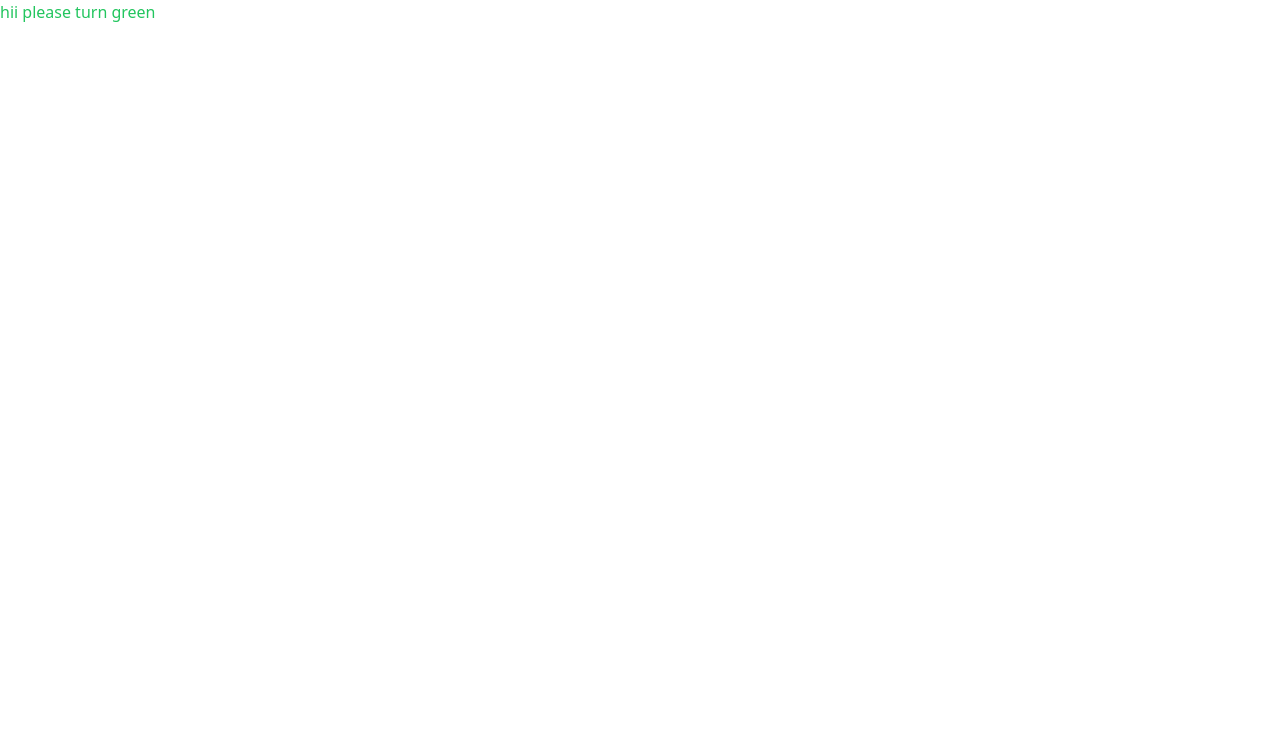
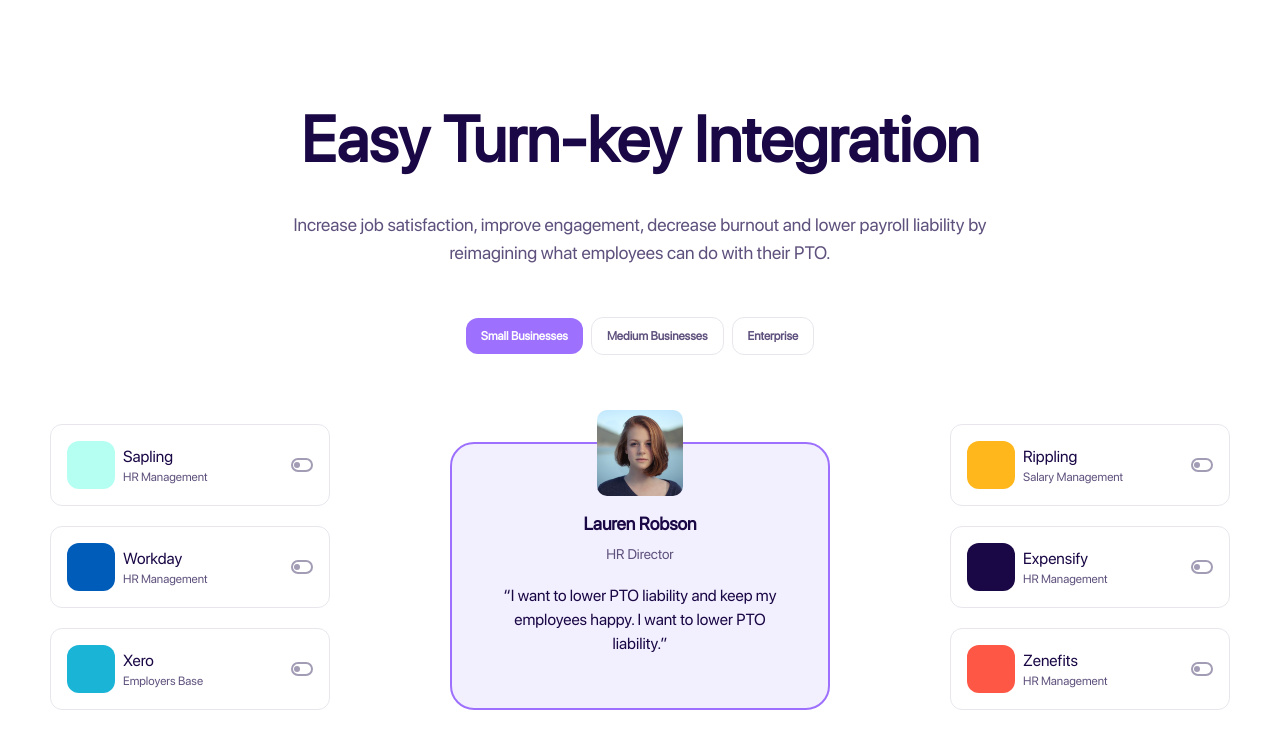
Before and after one commit to KatoMagradze/nexus-assignment, a React (Vite) app: page / in a window 1280 px wide. Shown: the top 748 px of the page. Built offline with nearby package versions, Linux system fonts and the light colour scheme.

Commit message:
feat: layout progress

```diff
--- a/src/App.tsx
+++ b/src/App.tsx
@@ -1,7 +1,27 @@
 import "./App.css";
+import React from "react";
+import { Layout } from "./modules/index";
 
 function App() {
-  return <div className={"text-green-500"}>hii please turn green</div>;
+  return (
+    <div
+      className={"bg-white min-h-screen flex justify-center items-center p-10"}
+    >
+      <div className={"flex flex-col justify-center items-center"}>
+        <div className={"text-center mb-[50px] max-w-[779px]"}>
+          <h1 className={"font-bold text-6xl text-primary-content mb-6"}>
+            Easy Turn-key Integration
+          </h1>
+          <p className={"text-lg text-secondary-content"}>
+            Increase job satisfaction, improve engagement, decrease burnout and
+            lower payroll liability by reimagining what employees can do with
+            their PTO.
+          </p>
+        </div>
+        <Layout />
+      </div>
+    </div>
+  );
 }
 
 export default App;
--- /dev/null
+++ b/src/components/Icon/Icon.tsx
@@ -0,0 +1,9 @@
+import React from "react";
+
+interface IIcon {
+  className: string;
+}
+
+export const Icon: React.FC<IIcon> = ({ className }) => {
+  return <div className={`w-12 h-12 rounded-xl ${className || ""}`} />;
+};
--- /dev/null
+++ b/src/components/Switch/Switch.tsx
@@ -0,0 +1,27 @@
+import React from "react";
+
+interface ISwitch {
+  active?: boolean;
+  onClick?: (isActive: boolean) => void;
+}
+
+export const Switch: React.FC<ISwitch> = ({ active = false, onClick }) => {
+  const handleClick = () => {
+    onClick?.(!active);
+  };
+
+  return (
+    <div
+      className={`w-[22px] h-3.5 rounded-3xl relative cursor-pointer p-0.5 ${
+        active ? "bg-primary p-1" : "border-2 border-darkgrey p-0.5"
+      }`}
+      onClick={handleClick}
+    >
+      <div
+        className={`rounded-full absolute w-1.5 h-1.5 ${
+          active ? "bg-white right-[3px]" : "bg-darkgrey left-px"
+        }`}
+      />
+    </div>
+  );
+};
--- /dev/null
+++ b/src/components/Tabs/Tabs.tsx
@@ -0,0 +1,47 @@
+import React, { useState } from "react";
+
+interface ITabItem {
+  key: number;
+  label: string;
+}
+
+interface ITabs {
+  tabItems: ITabItem[];
+  defaultActiveTabKey: any;
+  className?: string;
+  onChange?: (activeTab: any) => void;
+}
+
+export const Tabs: React.FC<ITabs> = ({
+  tabItems,
+  defaultActiveTabKey,
+  className,
+  onChange,
+}) => {
+  const [activeTab, setActiveTab] = useState(defaultActiveTabKey);
+
+  const handleTabClick = (active) => {
+    onChange?.(active);
+    setActiveTab(active);
+  };
+
+  return (
+    <div
+      className={`flex justify-center items-center gap-2 ${className || ""}`}
+    >
+      {tabItems.map((item) => {
+        return (
+          <div
+            key={item.key}
+            className={`py-2.5 px-[15px] font-bold text-xs text-secondary-content cursor-pointer border border-grey rounded-xl ${
+              activeTab === item.key ? "bg-primary text-white border-none" : ""
+            }`}
+            onClick={() => handleTabClick(item.key)}
+          >
+            {item.label}
+          </div>
+        );
+      })}
+    </div>
+  );
+};
--- /dev/null
+++ b/src/components/index.ts
@@ -0,0 +1,4 @@
+import { Tabs } from "./Tabs/Tabs";
+import { Icon } from "./Icon/Icon";
+
+export { Tabs, Icon };
--- a/src/index.css
+++ b/src/index.css
@@ -1,3 +1,14 @@
 @tailwind base;
 @tailwind components;
 @tailwind utilities;
+
+@layer base {
+    @font-face {
+        src: url(fonts/sf-pro.ttf);
+        font-family: SFPro;
+    }
+}
+
+body {
+    font-family: SFPro, serif;
+}
--- /dev/null
+++ b/src/modules/Layout/Layout.tsx
@@ -0,0 +1,134 @@
+import React, { useState } from "react";
+import { Tabs } from "../../components/Tabs/Tabs";
+import {
+  IManagementItem,
+  ManagementItem,
+} from "./ManagementItem/ManagementItem";
+import { Icon } from "../../components/index";
+import { PersonCard } from "./PersonCard/PersonCard";
+import Person from "../../assets/jpg/Person.jpg";
+
+const managementItems: IManagementItem[] = [
+  {
+    id: 1,
+    title: "Sapling",
+    specialization: "HR Management",
+    icon: <Icon className={"bg-[#B5FFF2]"} />,
+  },
+  {
+    id: 2,
+    title: "Workday",
+    specialization: "HR Management",
+    icon: <Icon className={"bg-[#005CB9]"} />,
+  },
+  {
+    id: 3,
+    title: "Xero",
+    specialization: "Employers Base",
+    icon: <Icon className={"bg-[#1AB4D7]"} />,
+  },
+  {
+    id: 4,
+    title: "Rippling",
+    specialization: "Salary Management",
+    icon: <Icon className={"bg-[#FFB71C]"} />,
+  },
+  {
+    id: 5,
+    title: "Expensify",
+    specialization: "HR Management",
+    icon: <Icon className={"bg-[#1A0745]"} />,
+  },
+  {
+    id: 6,
+    title: "Zenefits",
+    specialization: "HR Management",
+    icon: <Icon className={"bg-[#FF5745]"} />,
+  },
+];
+
+type TabType = "small" | "medium" | "enterprise";
+
+export const Layout = () => {
+  const [activeTab, setActiveTab] = useState<TabType>("small");
+  const [selectedActives, setSelectedActives] = useState({
+    small: [],
+    medium: [],
+    enterprise: [],
+  });
+
+  const handleToggle = (active, id) => {
+    setSelectedActives((prev) => ({
+      ...prev,
+      [activeTab]: active
+        ? [...prev[activeTab], id]
+        : prev[activeTab].filter((itemId) => itemId !== id),
+    }));
+  };
+
+  return (
+    <>
+      <Tabs
+        tabItems={[
+          {
+            key: "small",
+            label: "Small Businesses",
+          },
+          {
+            key: "medium",
+            label: "Medium Businesses",
+          },
+          {
+            key: "enterprise",
+            label: "Enterprise",
+          },
+        ]}
+        defaultActiveTabKey={"small"}
+        className={"mb-[69px]"}
+        onChange={(active) => setActiveTab(active)}
+      />
+      <div className={"flex justify-center items-end gap-[120px]"}>
+        <div className={"flex flex-col gap-5"}>
+          {managementItems.slice(0, 3).map((item) => {
+            return (
+              <ManagementItem
+                key={item.id}
+                title={item.title}
+                specialization={item.specialization}
+                icon={item.icon}
+                id={item.id}
+                active={selectedActives[activeTab].includes(item.id)}
+                onToggle={(active) => handleToggle(active, item.id)}
+              />
+            );
+          })}
+        </div>
+
+        <PersonCard
+          name={"Lauren Robson"}
+          specialization={"HR Director"}
+          description={
+            "“I want to lower PTO liability and keep my employees happy. I want to lower PTO liability.”"
+          }
+          image={Person}
+        />
+
+        <div className={"flex flex-col gap-5"}>
+          {managementItems.slice(3, 6).map((item) => {
+            return (
+              <ManagementItem
+                key={item.id}
+                title={item.title}
+                specialization={item.specialization}
+                icon={item.icon}
+                id={item.id}
+                active={selectedActives[activeTab].includes(item.id)}
+                onToggle={(active) => handleToggle(active, item.id)}
+              />
+            );
+          })}
+        </div>
+      </div>
+    </>
+  );
+};
--- /dev/null
+++ b/src/modules/Layout/ManagementItem/ManagementItem.tsx
@@ -0,0 +1,43 @@
+import React from "react";
+import { Switch } from "../../../components/Switch/Switch";
+
+export interface IManagementItem {
+  id: number;
+  title: string;
+  specialization: string;
+  icon: JSX.Element;
+}
+
+interface IManagementComponent extends IManagementItem {
+  active: boolean;
+  onToggle: (isActive: boolean) => void;
+}
+
+export const ManagementItem: React.FC<IManagementComponent> = ({
+  title,
+  specialization,
+  icon,
+  active,
+  onToggle,
+}) => {
+  return (
+    <div
+      className={`flex justify-between items-center w-[280px] rounded-xl ${
+        active ? "border-2 border-primary p-[15px]" : "border border-grey p-4"
+      }`}
+    >
+      <div className={"flex justify-center items-center gap-2"}>
+        {icon}
+        <div>
+          <div className={"text-primary-content text-base font-medium"}>
+            {title}
+          </div>
+          <div className={"text-secondary-content text-xs font-normal"}>
+            {specialization}
+          </div>
+        </div>
+      </div>
+      <Switch active={active} onClick={(isActive) => onToggle?.(isActive)} />
+    </div>
+  );
+};
--- /dev/null
+++ b/src/modules/Layout/PersonCard/PersonCard.tsx
@@ -0,0 +1,38 @@
+import React from "react";
+
+interface IPersonCard {
+  name: string;
+  specialization: string;
+  description: string;
+  image: any;
+}
+
+export const PersonCard: React.FC<IPersonCard> = ({
+  name,
+  description,
+  specialization,
+  image,
+}) => {
+  return (
+    <div
+      className={
+        "text-center max-w-[380px] h-[268px] p-10 bg-primary-light border-2 border-primary rounded-3xl flex flex-col justify-center items-center"
+      }
+    >
+      <img
+        src={image}
+        alt={""}
+        className={"w-[86px] h-[86px] rounded-[10px] object-cover mt-[-85px]"}
+      />
+      <div className={"font-bold text-primary-content text-lg mb-1.5 mt-3.5"}>
+        {name}
+      </div>
+      <div className={"font-normal text-secondary-content text-sm mb-5"}>
+        {specialization}
+      </div>
+      <div className={"font-normal text-primary-content text-base"}>
+        {description}
+      </div>
+    </div>
+  );
+};
--- /dev/null
+++ b/src/modules/index.ts
@@ -0,0 +1,3 @@
+import { Layout } from "./Layout/Layout";
+
+export { Layout };
--- a/tailwind.config.js
+++ b/tailwind.config.js
@@ -2,7 +2,23 @@
 export default {
   content: ["./index.html", "./src/**/*.{js,ts,jsx,tsx}"],
   theme: {
-    extend: {},
+    extend: {
+      fontFamily: {
+        sf: ["SFPro", "sans-serif"],
+      },
+      colors: {
+        white: "#FFFFFF",
+        primary: "#9D71FD",
+        "primary-content": "#1A0745",
+        "secondary-content": "#5F517D",
+        grey: "#E8E6EC",
+        darkgrey: "#A39CB5",
+        "primary-light": "#F2EFFE",
+      },
+      fontSize: {
+        "6xl": "4rem",
+      },
+    },
   },
   plugins: [],
 };
```
Also changed, not shown: src/assets/jpg/Person.jpg (added), src/fonts/sf-pro.ttf (added).
